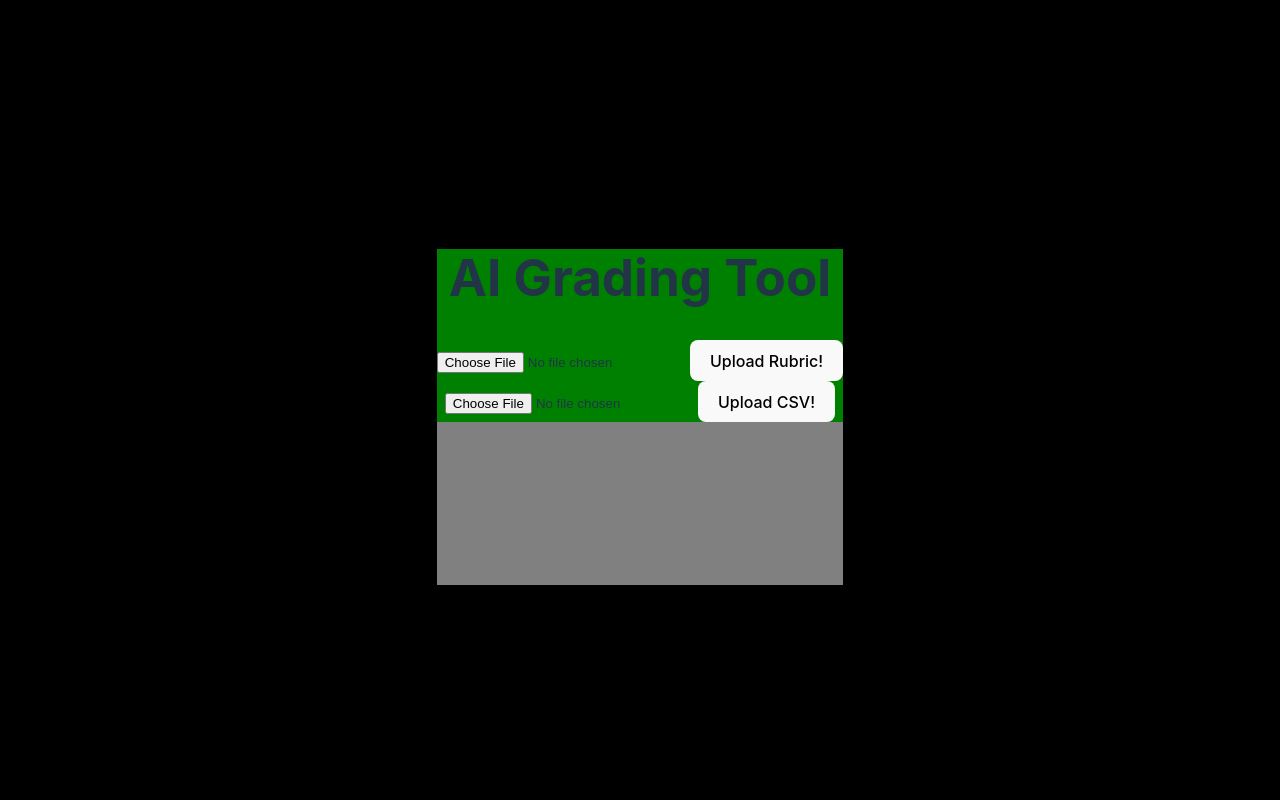
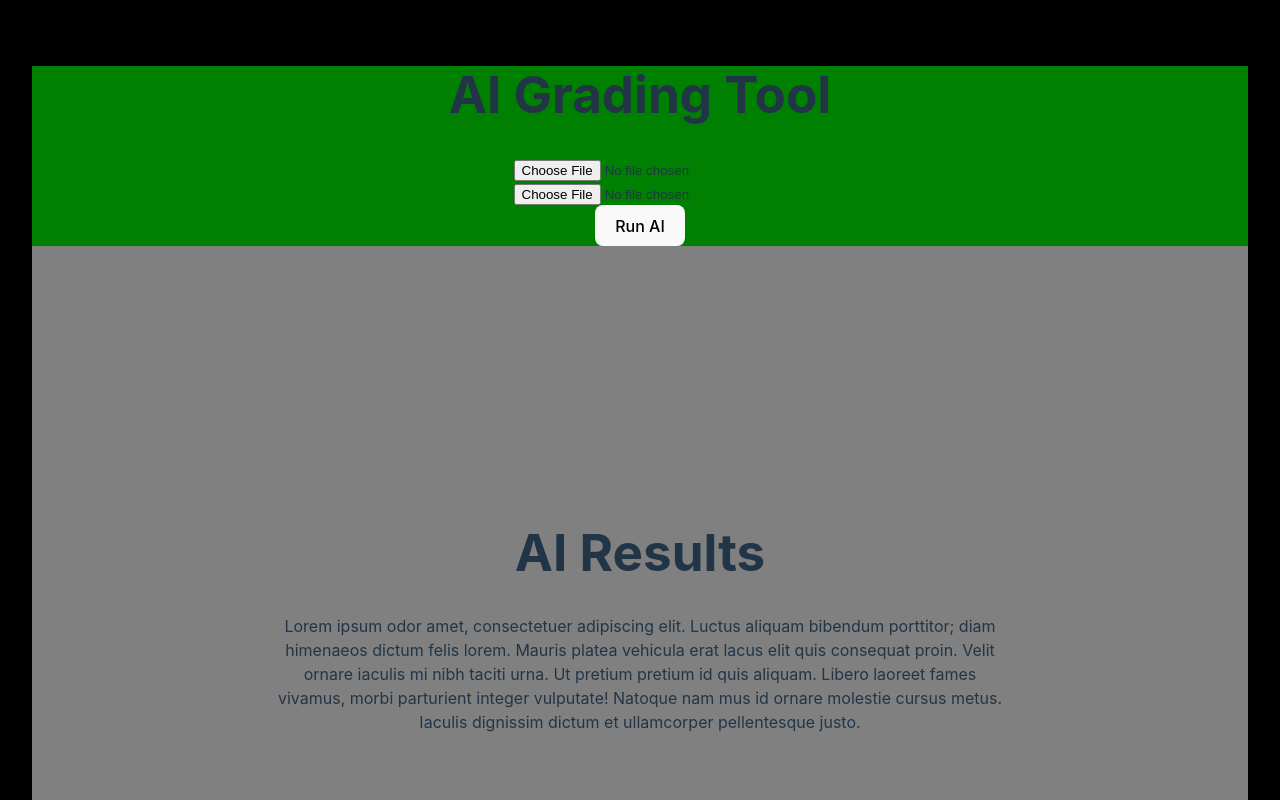
Before and after one commit to tien-han/AI-Grading-Tool, a React (Vite) app: page / in a window 1280 px wide. Shown: the top 800 px of the page. Built offline with nearby package versions, Linux system fonts and the light colour scheme.

Commit message:
Added component for triggering the AI and removed file submit buttons

```diff
--- a/src/App.jsx
+++ b/src/App.jsx
@@ -1,15 +1,21 @@
 import "./App.css";
 import UploadButton from "./components/fileUpload.jsx";
+import AIButton from "./components/submitFiles.jsx";
+
 
 function App() {
   return (
     <>
       <div id="right">
         <h1>AI Grading Tool</h1>
-        <UploadButton fileType="rubric" uploadMessage="Upload Rubric!" />
-        <UploadButton fileType="csv" uploadMessage="Upload CSV!" />
+        <UploadButton fileType="rubric" />
+        <UploadButton fileType="csv" />
+        <AIButton />
       </div>
-      <div id="left"></div>
+      <div id="left">
+        <h1>AI Results</h1>
+        <p>Lorem ipsum odor amet, consectetuer adipiscing elit. Luctus aliquam bibendum porttitor; diam himenaeos dictum felis lorem. Mauris platea vehicula erat lacus elit quis consequat proin. Velit ornare iaculis mi nibh taciti urna. Ut pretium pretium id quis aliquam. Libero laoreet fames vivamus, morbi parturient integer vulputate! Natoque nam mus id ornare molestie cursus metus. Iaculis dignissim dictum et ullamcorper pellentesque justo.</p>
+      </div>
     </>
   );
 }
--- a/src/components/fileUpload.jsx
+++ b/src/components/fileUpload.jsx
@@ -33,15 +33,9 @@ export default function UploadButton(props) {
     }
   };
 
-  // When a file is uploaded (submit is clicked), perform validation
-  const onFileSubmit = () => {
-    //todo: add the button to submit both files to the AI
-  };
-
   return (
     <div>
       <input type="file" onChange={onFileSelect} />
-      <button onClick={onFileSubmit}>{uploadMessage}</button>
     </div>
   );
 }
--- /dev/null
+++ b/src/components/submitFiles.jsx
@@ -0,0 +1,14 @@
+import { isCsv, isTabDelimited, parseRubric, parseStudentQuizzes } from "../validation/file_parser.js";
+import { useState } from "react";
+
+export default function UploadButton() {
+  const onFileSubmit = () => {
+    //todo: add the function to submit both files to the AI
+  };
+
+  return (
+    <div>
+      <button onClick={onFileSubmit}>Run AI</button>
+    </div>
+  );
+}
```
